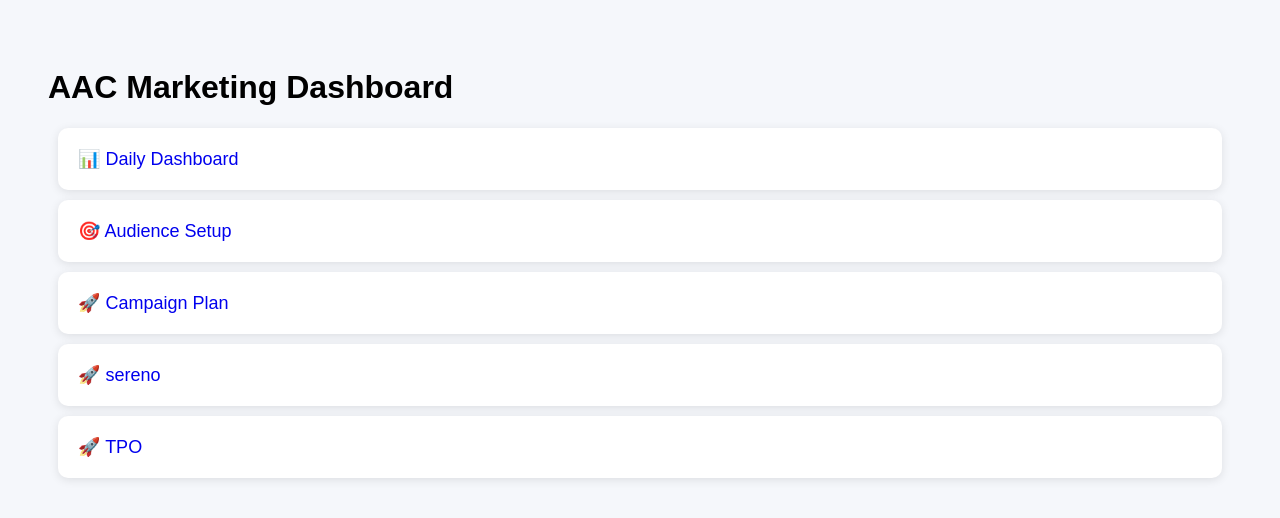
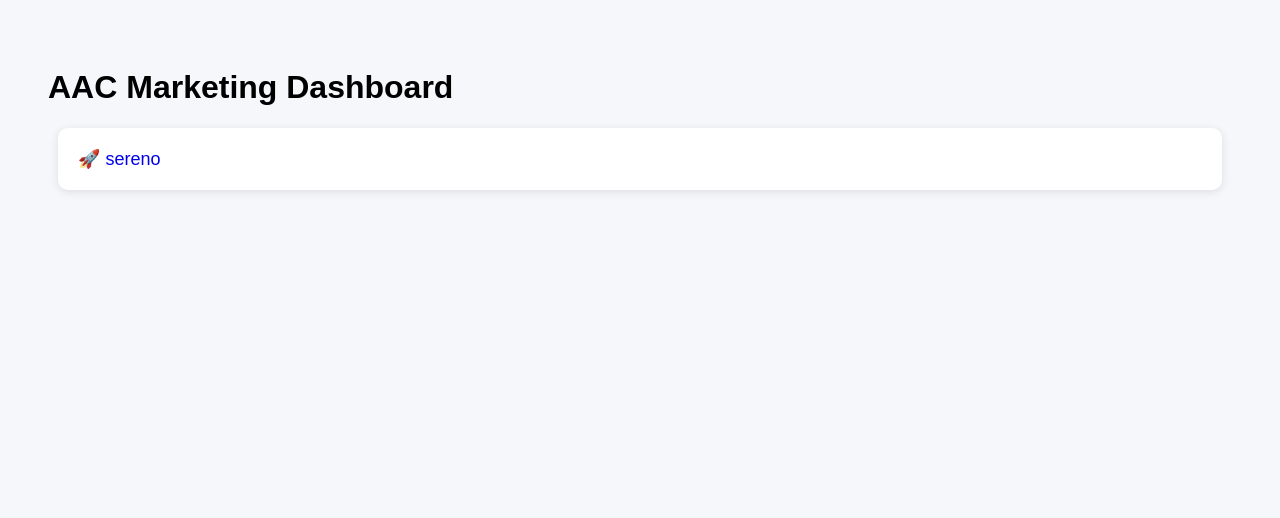
Before and after one commit to Mohamedsohail/sereno, a plain HTML site: page index.html in a window 1280 px wide. Drawn offline with Linux system fonts and the light colour scheme.

Commit message:
Update index.html

```diff
--- a/index.html
+++ b/index.html
@@ -2,7 +2,7 @@
 <!DOCTYPE html>
 <html>
 <head>
-<title>AAC Dashboard</title>
+<title>SERENO DASHBOARD </title>
 <style>
 body{
 font-family:Arial;
@@ -28,24 +28,9 @@ font-size:18px;
 <h1>AAC Marketing Dashboard</h1>
 
 <div class="card">
-<a href="AAC_Daily_Dashboard.html">📊 Daily Dashboard</a>
-</div>
-
-<div class="card">
-<a href="Arcadia_Aerocity_Audience_Setup_Guide.html">🎯 Audience Setup</a>
-</div>
-
-<div class="card">
-<a href="Arcadia_Aerocity_Complete_Campaign.html">🚀 Campaign Plan</a>
-</div>
-
-<div class="card">
 <a href="Sereno_Meta_Ads_Plan_March2026.html">🚀 sereno</a>
 </div>
 
-<div class="card">
-<a href="TPO_Meta_Ads_Plan_April2026.html">🚀 TPO </a>
-</div>
 
 </body>
 </html>
```
